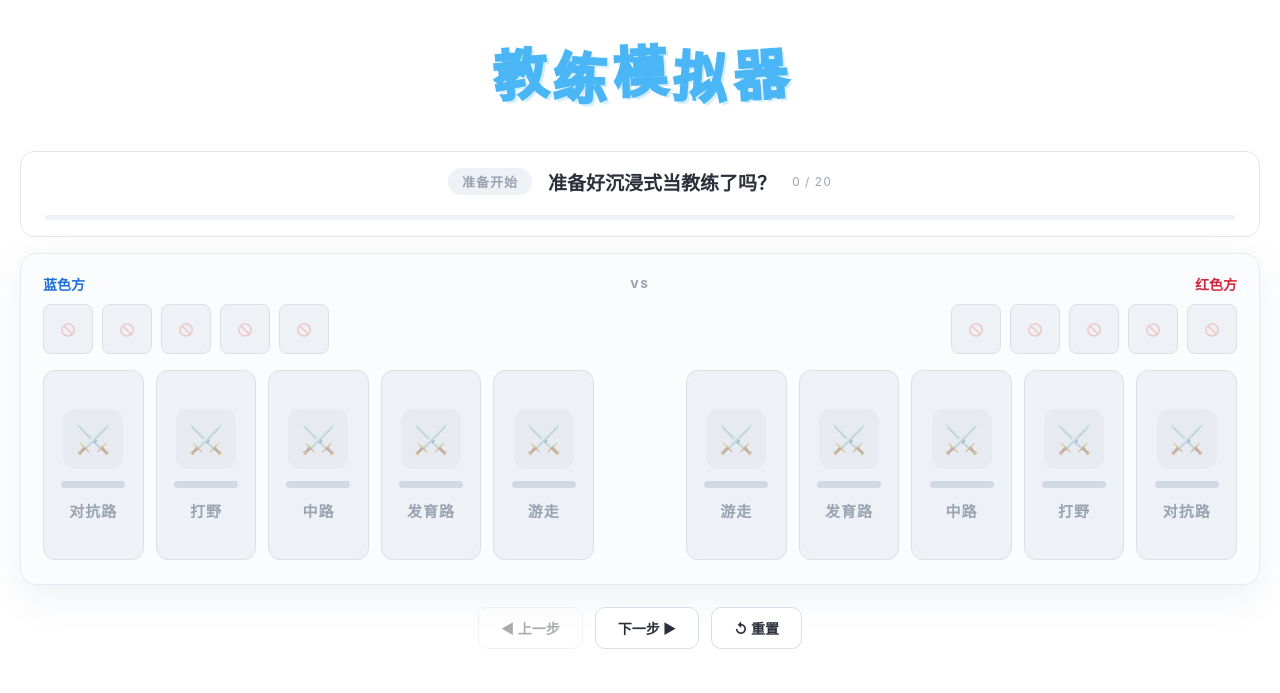
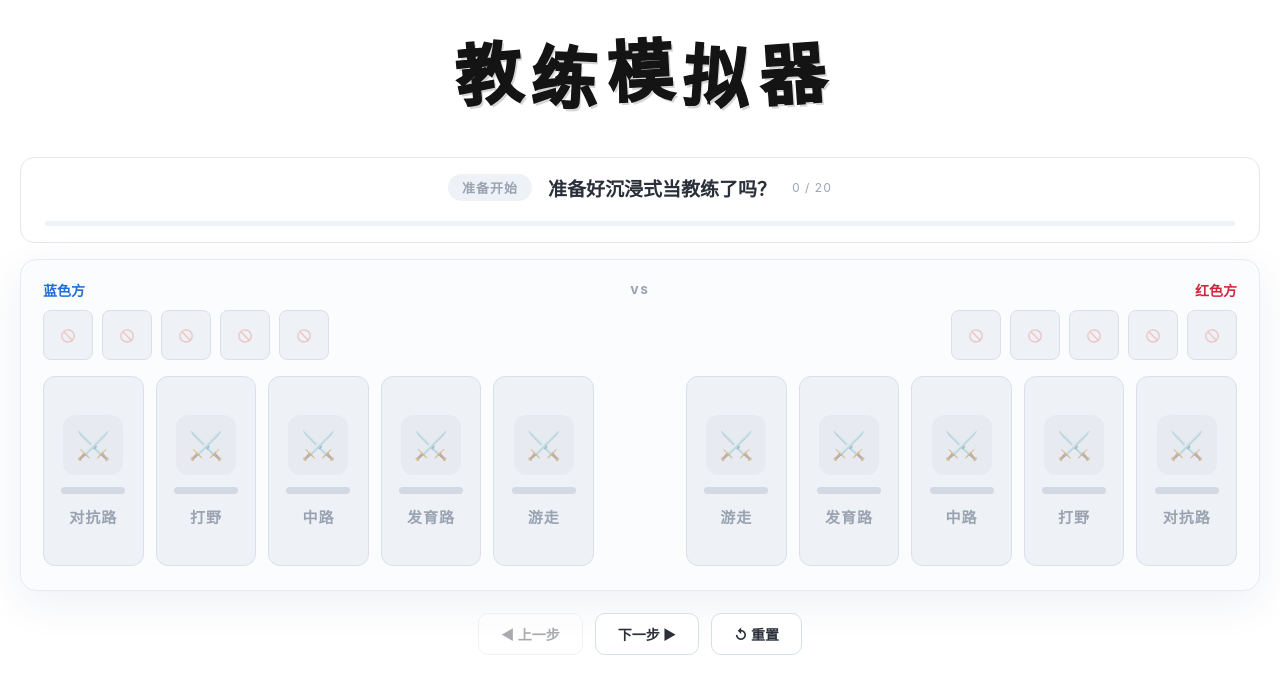
Before and after one commit to Xia-wzry/kpl-bp, a plain HTML site: page index.html in a window 1280 px wide. Shown: the part 51-744 px from the top of the page. Drawn offline with Linux system fonts and the light colour scheme; a web font is replaced by a local one.

Commit message:
black brush calligraphy title

```diff
--- a/index.html
+++ b/index.html
@@ -34,21 +34,26 @@
     border-bottom:2px solid #c5cdd9;
   }
   .stage{width:100%;max-width:1600px;}
+  @font-face{
+    font-family:"MaShanZheng";
+    src:url("https://cdn.jsdelivr.net/gh/googlefonts/mashanzheng@main/fonts/ttf/MaShanZheng-Regular.ttf") format("truetype");
+    font-display:swap;
+  }
   .page-title{
     text-align:center;
     margin:0 0 48px;
     line-height:1;
-    display:flex;justify-content:center;align-items:flex-end;gap:6px;
-    font-family:"PingFang SC","Microsoft YaHei",sans-serif;
+    display:flex;justify-content:center;align-items:flex-end;gap:10px;
+    font-family:"MaShanZheng","PingFang SC","Microsoft YaHei",sans-serif;
   }
   .page-title span{
     display:inline-block;
-    font-size:54px;
+    font-size:66px;
     font-weight:900;
-    color:#4bb6f5;
+    color:#141414;
     letter-spacing:0;
-    -webkit-text-stroke:2px #4bb6f5;
-    text-shadow:3px 3px 0 rgba(75,182,245,.25);
+    -webkit-text-stroke:1.5px #141414;
+    text-shadow:2px 3px 0 rgba(20,20,20,.18);
   }
   .page-title span:nth-child(1){transform:rotate(-5deg);}
   .page-title span:nth-child(2){transform:rotate(3deg) translateY(4px);}
```
